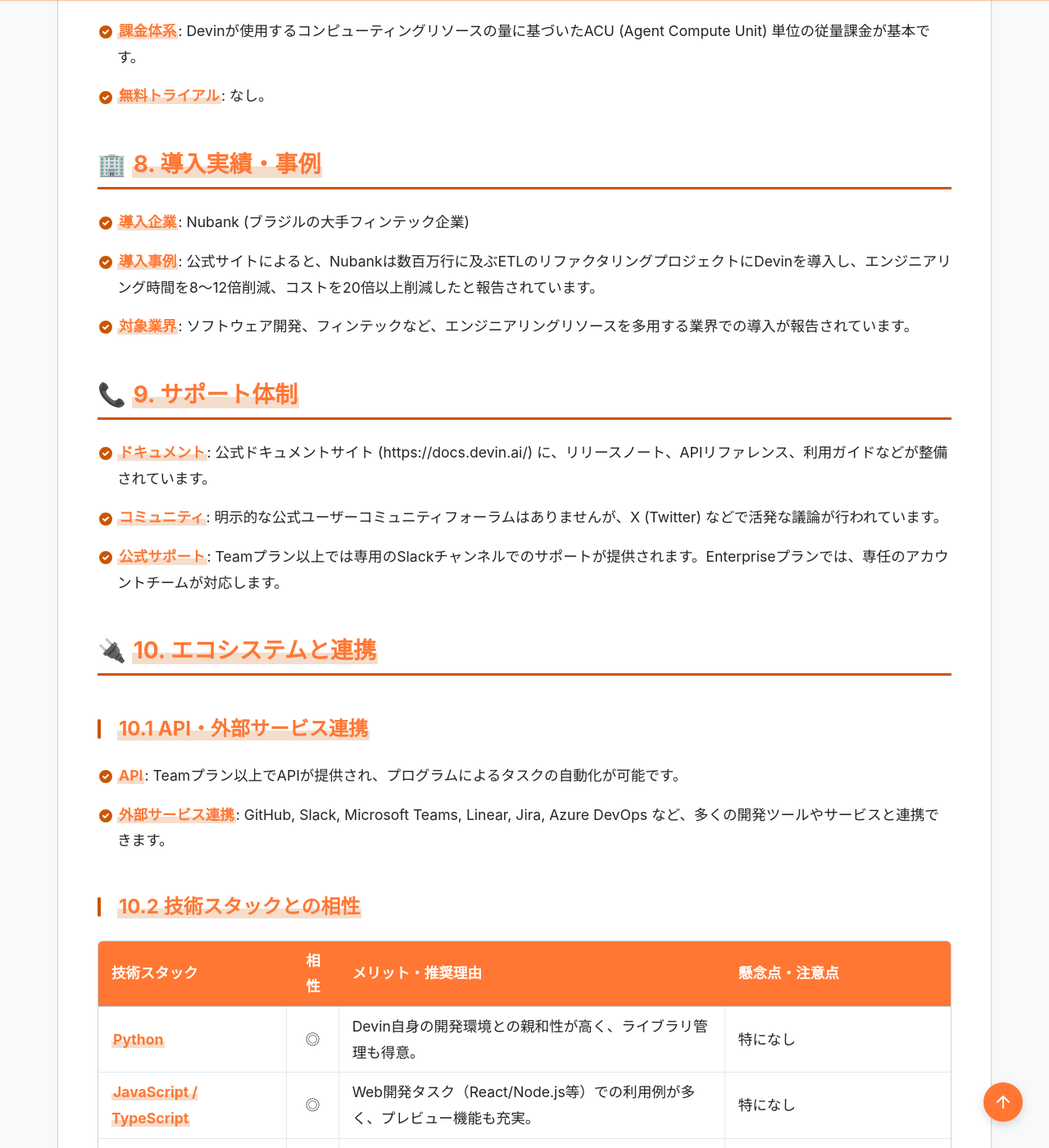
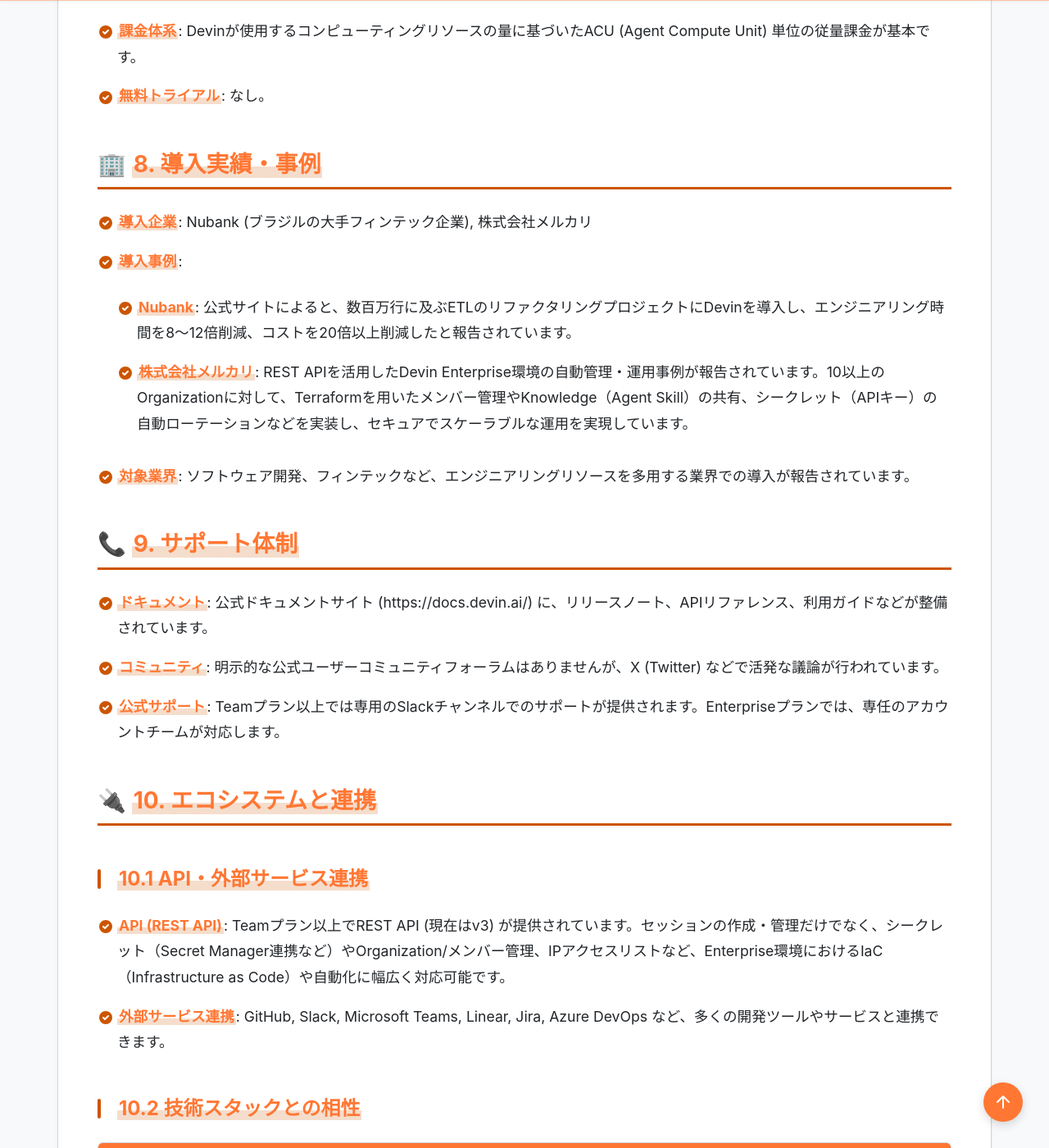
Before and after one commit to aegisfleet/tool-survey-report, a Jekyll site: the page built from _reports/devin.md, in a window 1280 px wide and 1400 px high, scrolled down 7586 px. Shown: the whole window at 82% size. Built offline with Jekyll 4.4.1, drawn with Linux system fonts in a browser that asks for light colours; some of the changed text lies outside the part shown.

Commit message:
docs(devin): add REST API and enterprise management info (#907)
- Added details about v3 REST API and its use in Enterprise environments for IaC and automation.
- Included Mercari's use case for secure automated management using Terraform.
- Updated best practices to recommend API-driven management for secrets and members in Enterprise settings.

Co-authored-by: google-labs-jules[bot] <161369871+google-labs-jules[bot]@users.noreply.github.com>

```diff
--- a/_reports/devin.md
+++ b/_reports/devin.md
@@ -191,8 +191,10 @@ relationships:
 - 導入事例がない場合は「公開事例なし。ただし、〜の分野での利用が報告されている」等
 -->
 
-* **導入企業**: Nubank (ブラジルの大手フィンテック企業)
-* **導入事例**: 公式サイトによると、Nubankは数百万行に及ぶETLのリファクタリングプロジェクトにDevinを導入し、エンジニアリング時間を8〜12倍削減、コストを20倍以上削減したと報告されています。
+* **導入企業**: Nubank (ブラジルの大手フィンテック企業), 株式会社メルカリ
+* **導入事例**:
+  * **Nubank**: 公式サイトによると、数百万行に及ぶETLのリファクタリングプロジェクトにDevinを導入し、エンジニアリング時間を8〜12倍削減、コストを20倍以上削減したと報告されています。
+  * **株式会社メルカリ**: REST APIを活用したDevin Enterprise環境の自動管理・運用事例が報告されています。10以上のOrganizationに対して、Terraformを用いたメンバー管理やKnowledge（Agent Skill）の共有、シークレット（APIキー）の自動ローテーションなどを実装し、セキュアでスケーラブルな運用を実現しています。
 * **対象業界**: ソフトウェア開発、フィンテックなど、エンジニアリングリソースを多用する業界での導入が報告されています。
 
 ## **9. サポート体制**
@@ -222,7 +224,7 @@ relationships:
 - 主要連携サービスを5-10個リストアップ
 -->
 
-* **API**: Teamプラン以上でAPIが提供され、プログラムによるタスクの自動化が可能です。
+* **API (REST API)**: Teamプラン以上でREST API (現在はv3) が提供されています。セッションの作成・管理だけでなく、シークレット（Secret Manager連携など）やOrganization/メンバー管理、IPアクセスリストなど、Enterprise環境におけるIaC（Infrastructure as Code）や自動化に幅広く対応可能です。
 * **外部サービス連携**: GitHub, Slack, Microsoft Teams, Linear, Jira, Azure DevOps など、多くの開発ツールやサービスと連携できます。
 
 ### **10.2 技術スタックとの相性**
@@ -275,6 +277,7 @@ relationships:
   * **明確なスコープ定義**: タスクを依頼する際は、ゴールと要件を明確に定義し、一度に大きすぎるタスクを投げないこと。
   * **段階的な実行**: 複雑な機能開発は、小さなステップに分割して指示を出すことで成功率が上がります。
   * **コンテキストの提供**: 既存のドキュメントや関連コードへの参照を明確に伝えることで、Devinの理解度が向上します。
+  * **APIと自動化による運用（Enterprise環境）**: REST APIを活用し、Terraformなどによるメンバー管理やシークレットの自動ローテーションを導入することで、セキュアな運用と管理コストの削減を両立することが推奨されます。
 * **陥りやすい罠 (Antipatterns)**:
   * **丸投げ**: 「いい感じに作って」といった曖昧な指示は、意図しない結果や無限ループを招く原因となります。
   * **放置**: 自律型とはいえ、定期的に進捗を確認し、誤った方向に進んでいないかチェックしないと、修正コストが高くなります。
```
